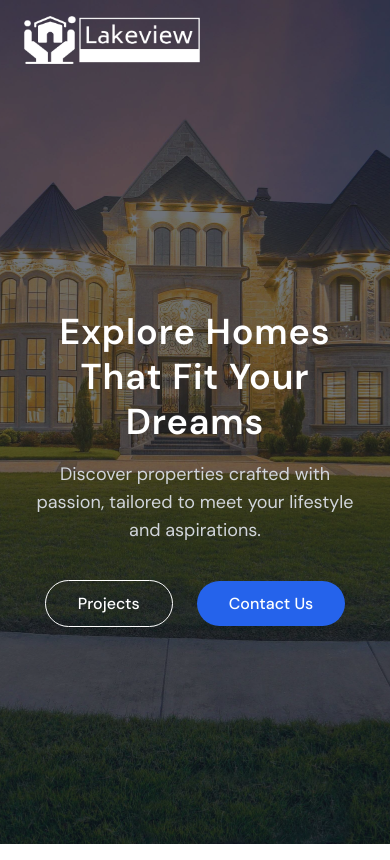
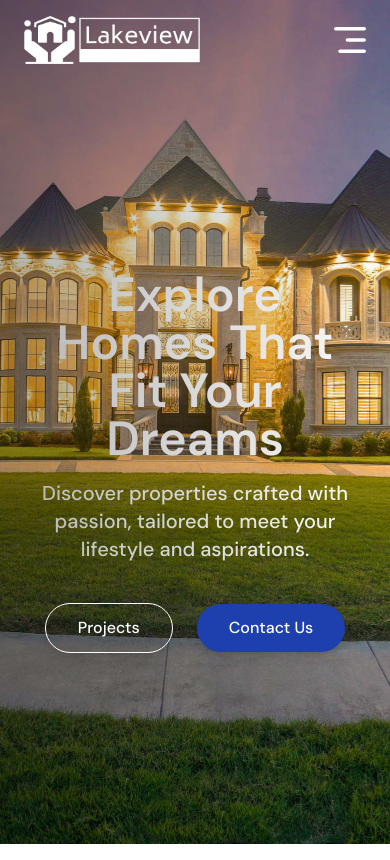
Before and after one commit to vishnukkrishna/Lakeview-Real-Estate-React-JS, a React (Vite) app: page / in a window 390 px wide. Built offline with nearby package versions, Linux system fonts and the light colour scheme.

Commit message:
Enhanced mobile menu design and added transition effects

```diff
--- a/src/components/Header.jsx
+++ b/src/components/Header.jsx
@@ -8,31 +8,31 @@ const Header = () => {
       style={{ backgroundImage: "url('/header_img.jpg')" }}
       id="Header"
     >
-      <div className="absolute inset-0 bg-gray-900 opacity-60"></div>
+      <div className="absolute inset-0 bg-gradient-to-r from-black to-transparent opacity-30"></div>
       {/* Navbar */}
       <Navbar />
 
       {/* Header Content */}
-      <div className="container text-center mx-auto relative z-10 py-4 px-6 md:px-20 lg:px-32 text-white">
-        <h2 className="text-4xl sm:text-5xl md:text-[82px] max-w-3xl mx-auto font-semibold pt-20 tracking-wide leading-tight">
+      <div className="container text-center mx-auto py-4 px-6 md:px20 lg:px-32 text-white">
+        <h2 className="text-5xl sm:text-6xl md:text-[82px] inline-block max-w-3xl font-semibold pt-20">
           Explore Homes That Fit Your Dreams
         </h2>
 
-        <p className="mt-4 text-lg sm:text-xl md:text-2xl max-w-2xl mx-auto text-gray-300">
+        <p className="text-xl sm:text-3xl md:text-[28px] inline-block max-w-2xl font-medium pt-4">
           Discover properties crafted with passion, tailored to meet your
           lifestyle and aspirations.
         </p>
 
-        <div className="space-x-6 mt-12">
+        <div className="space-x-6 mt-10">
           <a
             href="#Projects"
-            className="border border-white px-8 py-3 rounded-full text-white font-medium transition duration-300 hover:bg-white hover:text-gray-800"
+            className="inline-block px-8 py-3 rounded-full border border-white text-white font-medium transition duration-300 transform hover:bg-white hover:text-gray-800 hover:scale-105 shadow-lg hover:shadow-2xl"
           >
             Projects
           </a>
           <a
             href="#Contact"
-            className="bg-blue-600 px-8 py-3 rounded-full text-white font-medium transition duration-300 hover:bg-blue-700"
+            className="inline-block px-8 py-3 rounded-full bg-blue-800 text-white font-medium transition duration-300 transform hover:bg-blue-600 hover:scale-105 shadow-lg hover:shadow-2xl"
           >
             Contact Us
           </a>
--- a/src/components/Navbar.jsx
+++ b/src/components/Navbar.jsx
@@ -1,7 +1,20 @@
-import React from "react";
+import React, { useEffect, useState } from "react";
 import { assets } from "../assets/assets";
 
 const Navbar = () => {
+  const [showMobileMenu, setShowMobileMenu] = useState(false);
+
+  useEffect(() => {
+    if (showMobileMenu) {
+      document.body.style.overflow = "hidden";
+    } else {
+      document.body.style.overflow = "auto";
+    }
+    return () => {
+      document.body.style.overflow = "auto";
+    };
+  }, [showMobileMenu]);
+
   return (
     <div className="absolute top-0 left-0 w-full z-10">
       <div className="container mx-auto flex justify-between items-center py-4 px-6 md:px-20 lg:px-32 bg-transparent">
@@ -10,19 +23,70 @@ const Navbar = () => {
           <a href="#Header" className="cursor-pointer hover:text-gray-400">
             Home
           </a>
-          <a href="#Header" className="cursor-pointer hover:text-gray-400">
+          <a href="#About" className="cursor-pointer hover:text-gray-400">
             About
           </a>
-          <a href="#Header" className="cursor-pointer hover:text-gray-400">
+          <a href="#Projects" className="cursor-pointer hover:text-gray-400">
             Projects
           </a>
-          <a href="#Header" className="cursor-pointer hover:text-gray-400">
+          <a href="#Testimonials" className="cursor-pointer hover:text-gray-400">
             Testimonials
           </a>
         </ul>
         <button className="hidden md:block bg-white px-8 py-2 rounded-full">
           Sign Up
         </button>
+        <img
+          onClick={() => setShowMobileMenu(true)}
+          src={assets.menu_icon}
+          className="md:hidden w-8 cursor-pointer"
+          alt=""
+        />
+      </div>
+      {/* Mobile Menu */}
+      <div
+        className={`md:hidden ${
+          showMobileMenu ? "fixed w-full" : "h-0 w-0"
+        }  right-0 top-0 bottom-0 overflow-hidden bg-white transition-all`}
+      >
+        <div className="flex justify-end p-6 cursor-pointer">
+          <img
+            onClick={() => setShowMobileMenu(false)}
+            src={assets.cross_icon}
+            className="w-6"
+            alt=""
+          />
+        </div>
+        <ul className="flex flex-col items-center gap-2 mt-5 px-5 text-lg font-medium">
+          <a
+            onClick={() => setShowMobileMenu(false)}
+            href="#Header"
+            className="px-4 py-2 rounded-full inline-block"
+          >
+            Home
+          </a>
+          <a
+            onClick={() => setShowMobileMenu(false)}
+            href="#About"
+            className="px-4 py-2 rounded-full inline-block"
+          >
+            About
+          </a>
+          <a
+            onClick={() => setShowMobileMenu(false)}
+            href="#Projects"
+            className="px-4 py-2 rounded-full inline-block"
+          >
+            Projects
+          </a>
+          <a
+            onClick={() => setShowMobileMenu(false)}
+            href="#Testimonials"
+            className="px-4 py-2 rounded-full inline-block"
+          >
+            Testimonials
+          </a>
+        </ul>
       </div>
     </div>
   );
```
